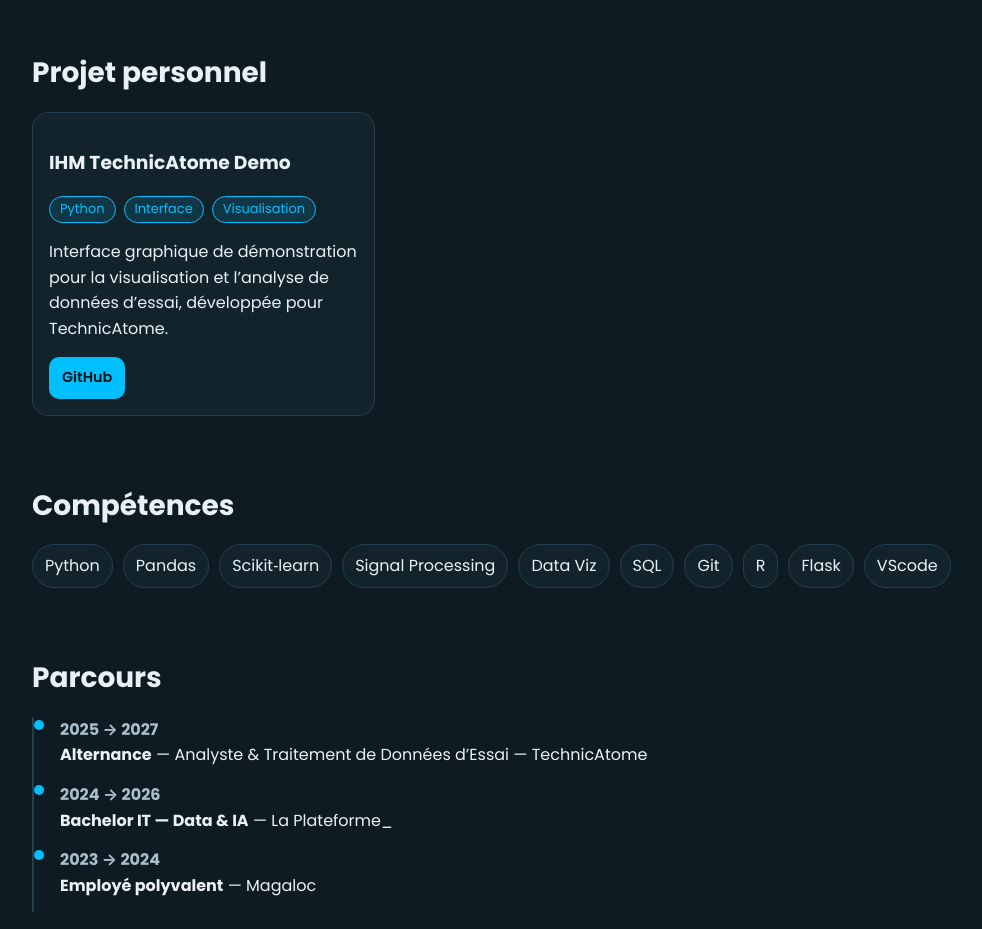
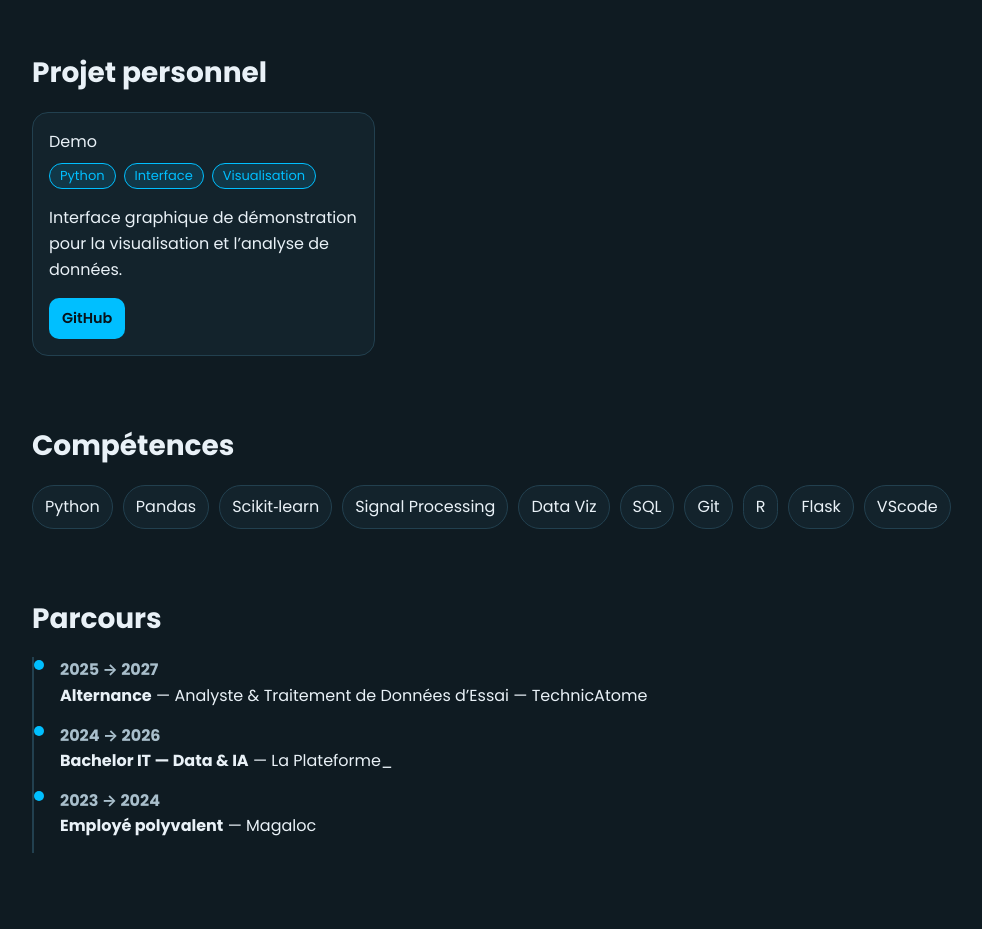
Before and after one commit to kylliann-larcher/portefolio, a plain HTML site: page index.html in a window 1280 px wide. Shown: the part 1920-2849 px from the top of the page, without its empty margins (78-1060 px from the left). Drawn offline with Linux system fonts and the light colour scheme.

Commit message:
add modification

```diff
--- a/index.html
+++ b/index.html
@@ -236,14 +236,14 @@
       <div class="project-grid">
         <article class="card">
           <header>
-            <h3>IHM TechnicAtome Demo</h3>
+         Demo</h3>
             <ul class="tags">
               <li>Python</li>
               <li>Interface</li>
               <li>Visualisation</li>
             </ul>
           </header>
-          <p>Interface graphique de démonstration pour la visualisation et l’analyse de données d’essai, développée pour TechnicAtome.</p>
+          <p>Interface graphique de démonstration pour la visualisation et l’analyse de données.</p>
           <div class="actions">
             <a class="btn small" href="https://github.com/kylliann-larcher/IHM_Technic_Atome_demo" target="_blank" rel="noopener">GitHub</a>
             <!-- Ajoute un lien Demo si tu as une démo en ligne, sinon retire ce bouton -->
```
